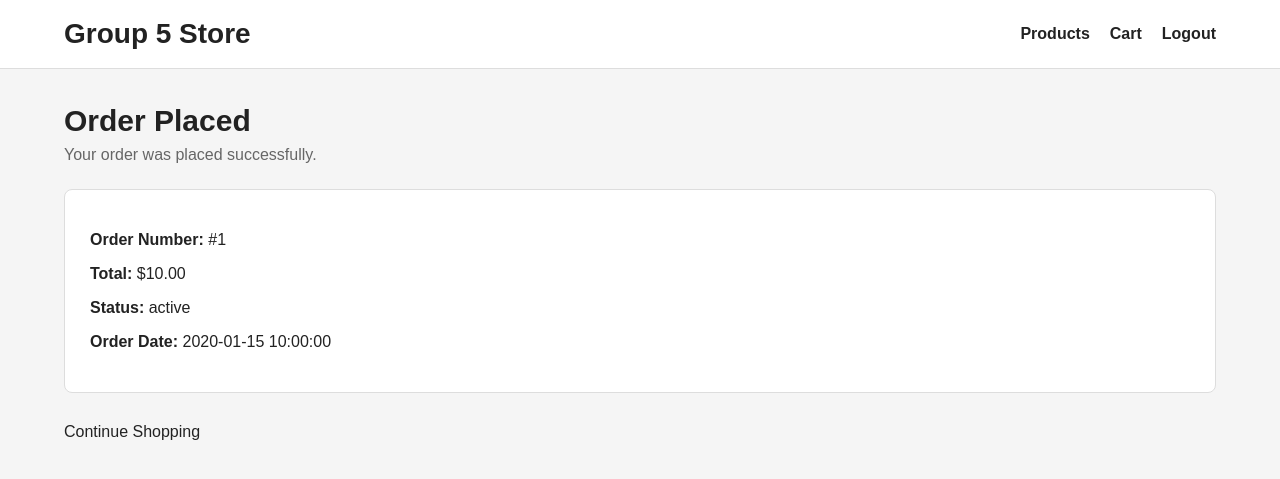
After one commit to KyleFernandes13/CP317B-Project-Group5, a Flask app: template templates/order_confirmation.html in a window 1280 px wide. The commit adds this page. Shown: the top 479 px of the page. Run offline with Flask 3, Linux system fonts and the light colour scheme; the template is opened without the code that fills it: most values are stand-ins (such as "Sample title", 1, 10 or a date in 2020).

Commit message:
Implement place order functionality

```diff
--- a/app.py
+++ b/app.py
@@ -33,6 +33,7 @@ def get_db_connection():
     """Create and return a connection to the SQLite database."""
     connection = sqlite3.connect(DATABASE)
     connection.row_factory = sqlite3.Row
+    connection.execute("PRAGMA foreign_keys = ON")
     return connection
 
 
@@ -246,10 +247,16 @@ def get_cart_quantity():
     try:
         quantity = int(request.form.get("quantity", ""))
     except ValueError:
-        abort(400, description="Quantity must be a positive whole number.")
+        abort(
+            400,
+            description="Quantity must be a positive whole number."
+        )
 
     if quantity < 1:
-        abort(400, description="Quantity must be a positive whole number.")
+        abort(
+            400,
+            description="Quantity must be a positive whole number."
+        )
 
     return quantity
 
@@ -273,7 +280,11 @@ def add_to_cart(product_id):
             abort(404)
 
         item = connection.execute(
-            "SELECT id, quantity FROM cart_items WHERE user_id = ? AND product_id = ?",
+            """
+            SELECT id, quantity
+            FROM cart_items
+            WHERE user_id = ? AND product_id = ?
+            """,
             (session["user_id"], product_id)
         ).fetchone()
 
@@ -289,11 +300,20 @@ def add_to_cart(product_id):
             quantity += item["quantity"]
 
             connection.execute(
-                "UPDATE cart_items SET quantity = ? WHERE id = ? AND user_id = ?",
-                (quantity, item["id"], session["user_id"])
+                """
+                UPDATE cart_items
+                SET quantity = ?
+                WHERE id = ? AND user_id = ?
+                """,
+                (
+                    quantity,
+                    item["id"],
+                    session["user_id"]
+                )
             )
 
         connection.commit()
+
     finally:
         connection.close()
 
@@ -309,14 +329,23 @@ def update_cart_item(item_id):
 
     try:
         result = connection.execute(
-            "UPDATE cart_items SET quantity = ? WHERE id = ? AND user_id = ?",
-            (quantity, item_id, session["user_id"])
+            """
+            UPDATE cart_items
+            SET quantity = ?
+            WHERE id = ? AND user_id = ?
+            """,
+            (
+                quantity,
+                item_id,
+                session["user_id"]
+            )
         )
 
         if result.rowcount == 0:
             abort(404)
 
         connection.commit()
+
     finally:
         connection.close()
 
@@ -331,20 +360,172 @@ def remove_cart_item(item_id):
 
     try:
         result = connection.execute(
-            "DELETE FROM cart_items WHERE id = ? AND user_id = ?",
-            (item_id, session["user_id"])
+            """
+            DELETE FROM cart_items
+            WHERE id = ? AND user_id = ?
+            """,
+            (
+                item_id,
+                session["user_id"]
+            )
         )
 
         if result.rowcount == 0:
             abort(404)
 
         connection.commit()
+
     finally:
         connection.close()
 
     return redirect(url_for("cart"))
 
 
+@app.route("/orders/place", methods=["POST"])
+@login_required
+def place_order():
+    """Create an order from the current customer's shopping cart."""
+    connection = get_db_connection()
+
+    try:
+        connection.execute("BEGIN IMMEDIATE")
+
+        cart_rows = connection.execute(
+            """
+            SELECT
+                cart_items.product_id,
+                products.name,
+                products.price,
+                cart_items.quantity
+            FROM cart_items
+            JOIN products
+                ON cart_items.product_id = products.id
+            WHERE cart_items.user_id = ?
+            ORDER BY cart_items.id
+            """,
+            (session["user_id"],)
+        ).fetchall()
+
+        if not cart_rows:
+            connection.rollback()
+            abort(
+                400,
+                description="Your cart is empty."
+            )
+
+        total = Decimal("0.00")
+
+        for item in cart_rows:
+            price = Decimal(str(item["price"]))
+            total += price * item["quantity"]
+
+        order_cursor = connection.execute(
+            """
+            INSERT INTO orders (
+                user_id,
+                total,
+                status,
+                created_at
+            )
+            VALUES (?, ?, ?, datetime('now', 'localtime'))
+            """,
+            (
+                session["user_id"],
+                float(total),
+                "Placed"
+            )
+        )
+
+        order_id = order_cursor.lastrowid
+
+        order_items = []
+
+        for item in cart_rows:
+            order_items.append(
+                (
+                    order_id,
+                    item["product_id"],
+                    item["name"],
+                    item["price"],
+                    item["quantity"]
+                )
+            )
+
+        connection.executemany(
+            """
+            INSERT INTO order_items (
+                order_id,
+                product_id,
+                product_name,
+                price,
+                quantity
+            )
+            VALUES (?, ?, ?, ?, ?)
+            """,
+            order_items
+        )
+
+        connection.execute(
+            """
+            DELETE FROM cart_items
+            WHERE user_id = ?
+            """,
+            (session["user_id"],)
+        )
+
+        connection.commit()
+
+    except sqlite3.Error:
+        connection.rollback()
+        abort(
+            500,
+            description="Unable to place order."
+        )
+
+    finally:
+        connection.close()
+
+    return redirect(
+        url_for(
+            "order_confirmation",
+            order_id=order_id
+        )
+    )
+
+
+@app.route("/orders/<int:order_id>/confirmation")
+@login_required
+def order_confirmation(order_id):
+    """Display confirmation for an order owned by the current customer."""
+    connection = get_db_connection()
+
+    order = connection.execute(
+        """
+        SELECT
+            id,
+            total,
+            status,
+            created_at
+        FROM orders
+        WHERE id = ? AND user_id = ?
+        """,
+        (
+            order_id,
+            session["user_id"]
+        )
+    ).fetchone()
+
+    connection.close()
+
+    if order is None:
+        abort(404)
+
+    return render_template(
+        "order_confirmation.html",
+        order=order
+    )
+
+
 if __name__ == "__main__":
     add_sample_products()
     app.run(debug=True)
--- a/database/schema.sql
+++ b/database/schema.sql
@@ -24,3 +24,38 @@ CREATE TABLE IF NOT EXISTS cart_items (
     FOREIGN KEY (user_id) REFERENCES users(id),
     FOREIGN KEY (product_id) REFERENCES products(id)
 );
+
+CREATE TABLE IF NOT EXISTS orders (
+    id INTEGER PRIMARY KEY AUTOINCREMENT,
+    user_id INTEGER NOT NULL,
+    total REAL NOT NULL,
+    status TEXT NOT NULL DEFAULT 'Placed'
+        CHECK (
+            status IN (
+                'Placed',
+                'Processing',
+                'Shipped',
+                'Completed'
+            )
+        ),
+    created_at TEXT NOT NULL DEFAULT CURRENT_TIMESTAMP,
+
+    FOREIGN KEY (user_id) REFERENCES users(id)
+);
+
+CREATE TABLE IF NOT EXISTS order_items (
+    id INTEGER PRIMARY KEY AUTOINCREMENT,
+    order_id INTEGER NOT NULL,
+    product_id INTEGER,
+    product_name TEXT NOT NULL,
+    price REAL NOT NULL,
+    quantity INTEGER NOT NULL,
+
+    FOREIGN KEY (order_id)
+        REFERENCES orders(id)
+        ON DELETE CASCADE,
+
+    FOREIGN KEY (product_id)
+        REFERENCES products(id)
+        ON DELETE SET NULL
+);
--- /dev/null
+++ b/templates/order_confirmation.html
@@ -0,0 +1,96 @@
+<!DOCTYPE html>
+<html lang="en">
+
+<head>
+    <meta charset="UTF-8">
+    <meta
+        name="viewport"
+        content="width=device-width, initial-scale=1.0"
+    >
+
+    <title>Order Confirmation</title>
+
+    <link
+        rel="stylesheet"
+        href="{{ url_for('static', filename='css/style.css') }}"
+    >
+</head>
+
+<body>
+
+    <header class="site-header">
+
+        <div class="container header-content">
+
+            <h1 class="logo">
+                Group 5 Store
+            </h1>
+
+            <nav>
+
+                <a href="{{ url_for('product_catalogue') }}">
+                    Products
+                </a>
+
+                <a href="{{ url_for('cart') }}">
+                    Cart
+                </a>
+
+                <a href="{{ url_for('logout') }}">
+                    Logout
+                </a>
+
+            </nav>
+
+        </div>
+
+    </header>
+
+    <main class="container">
+
+        <section class="catalogue-header">
+
+            <h2>Order Placed</h2>
+
+            <p>
+                Your order was placed successfully.
+            </p>
+
+        </section>
+
+        <section class="cart-panel">
+
+            <p>
+                <strong>Order Number:</strong>
+                #{{ order["id"] }}
+            </p>
+
+            <p>
+                <strong>Total:</strong>
+                ${{ "%.2f"|format(order["total"]) }}
+            </p>
+
+            <p>
+                <strong>Status:</strong>
+                {{ order["status"] }}
+            </p>
+
+            <p>
+                <strong>Order Date:</strong>
+                {{ order["created_at"] }}
+            </p>
+
+        </section>
+
+        <a
+            class="back-link"
+            href="{{ url_for('product_catalogue') }}"
+        >
+            Continue Shopping
+        </a>
+
+    </main>
+
+</body>
+
+</html>
```
Also changed, not shown: templates/cart.html (+99 -13 lines).
